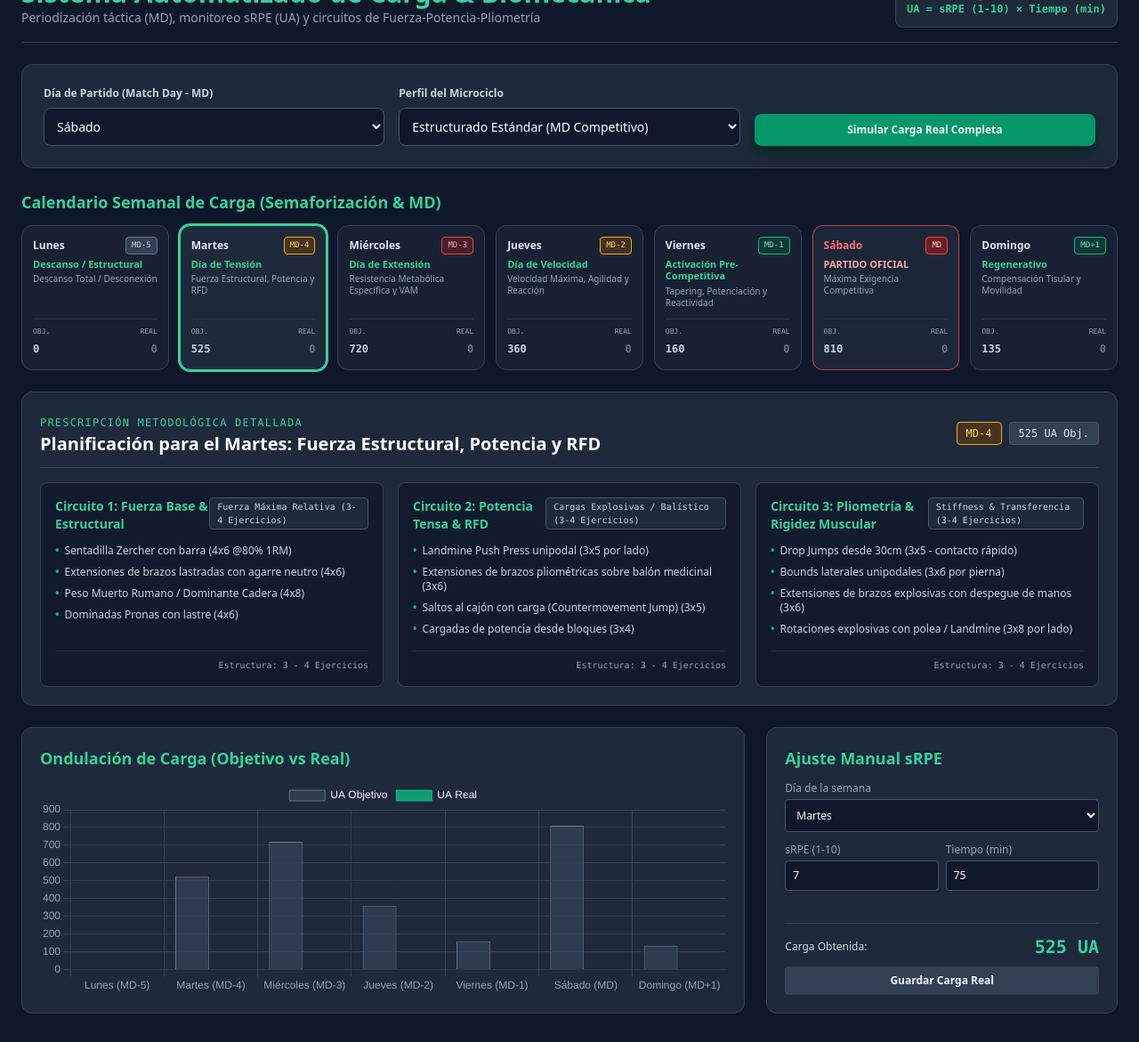
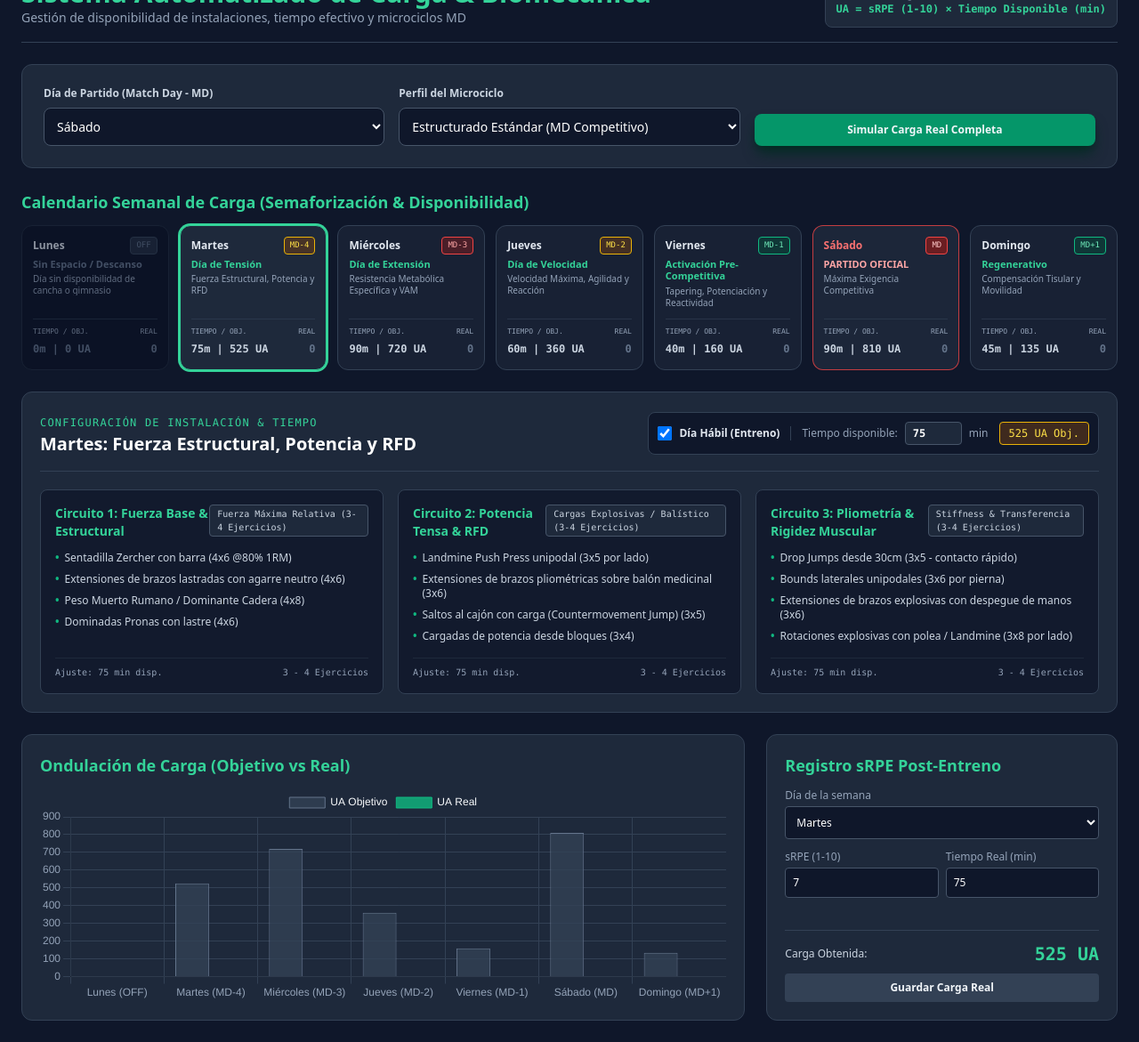
Before and after one commit to patriciocora1991/planificacionautomatica, a plain HTML site: page index.html in a window 1280 px wide. Shown: the part 51-1222 px from the top of the page at 89% size. Drawn offline with nearby package versions, Linux system fonts and the light colour scheme.

Commit message:
Update index.html

```diff
--- a/index.html
+++ b/index.html
@@ -3,7 +3,7 @@
 <head>
     <meta charset="UTF-8">
     <meta name="viewport" content="width=device-width, initial-scale=1.0">
-    <title>Planificador de Rendimiento - Carga, Fuerza & Metodología MD</title>
+    <title>Planificador de Rendimiento - Control de Espacio, Tiempo & UA</title>
     <script src="https://cdn.tailwindcss.com"></script>
     <script src="https://cdn.jsdelivr.net/npm/chart.js"></script>
 </head>
@@ -15,15 +15,15 @@
         <header class="border-b border-slate-700 pb-4 flex flex-col md:flex-row justify-between items-start md:items-center gap-4">
             <div>
                 <h1 class="text-2xl md:text-3xl font-bold text-emerald-400">Sistema Automatizado de Carga & Biomecánica</h1>
-                <p class="text-slate-400 text-xs md:text-sm">Periodización táctica (MD), monitoreo sRPE (UA) y circuitos de Fuerza-Potencia-Pliometría</p>
+                <p class="text-slate-400 text-xs md:text-sm">Gestión de disponibilidad de instalaciones, tiempo efectivo y microciclos MD</p>
             </div>
             <div class="bg-slate-800 p-3 rounded-lg border border-slate-700 font-mono text-xs">
                 <span class="text-slate-400 block">Fórmula Carga Interna:</span>
-                <span class="text-emerald-400 font-bold">UA = sRPE (1-10) × Tiempo (min)</span>
+                <span class="text-emerald-400 font-bold">UA = sRPE (1-10) × Tiempo Disponible (min)</span>
             </div>
         </header>
 
-        <!-- Panel de Control -->
+        <!-- Panel de Control Principal -->
         <section class="bg-slate-800 p-4 md:p-6 rounded-xl border border-slate-700 grid grid-cols-1 md:grid-cols-3 gap-4">
             <div>
                 <label class="block text-xs font-semibold text-slate-300 mb-2">Día de Partido (Match Day - MD)</label>
@@ -54,28 +54,41 @@
 
         <!-- Vista de Calendario Semanal (Lunes a Domingo) -->
         <section>
-            <h2 class="text-lg font-bold mb-3 text-emerald-400">Calendario Semanal de Carga (Semaforización & MD)</h2>
+            <h2 class="text-lg font-bold mb-3 text-emerald-400">Calendario Semanal de Carga (Semaforización & Disponibilidad)</h2>
             <div id="calendarGrid" class="grid grid-cols-1 md:grid-cols-2 lg:grid-cols-7 gap-3">
                 <!-- Generación Dinámica de Tarjetas -->
             </div>
         </section>
 
-        <!-- Detalle Específico de Contenidos: Circuitos de Fuerza, Velocidad y Resistencia -->
-        <section class="bg-slate-800 p-5 rounded-xl border border-slate-700 space-y-4">
-            <div class="flex flex-col md:flex-row justify-between items-start md:items-center border-b border-slate-700 pb-3 gap-2">
+        <!-- Modificador Específico del Día & Circuitos -->
+        <section class="bg-slate-800 p-5 rounded-xl border border-slate-700 space-y-5">
+
+            <!-- Barra de Selección y Ajuste de Disponibilidad/Tiempo -->
+            <div class="flex flex-col lg:flex-row justify-between items-start lg:items-center border-b border-slate-700 pb-4 gap-4">
                 <div>
-                    <span class="text-xs font-mono text-emerald-400 uppercase tracking-widest">Prescripción Metodológica Detallada</span>
+                    <span class="text-xs font-mono text-emerald-400 uppercase tracking-widest">Configuración de Instalación & Tiempo</span>
                     <h2 id="selectedDayTitle" class="text-xl font-bold text-white">Día Seleccionado: Martes (MD-4 Tensión)</h2>
                 </div>
-                <div class="flex gap-2">
-                    <span id="selectedDayPhaseBadge" class="px-2.5 py-1 text-xs font-mono rounded border bg-yellow-900/50 text-yellow-300 border-yellow-500">MD-4</span>
+
+                <!-- Opciones de Edición de Disponibilidad del Día -->
+                <div class="flex flex-wrap items-center gap-3 bg-slate-900 p-2.5 rounded-lg border border-slate-700">
+                    <label class="flex items-center cursor-pointer space-x-2 text-xs font-semibold">
+                        <input type="checkbox" id="dayActiveToggle" onchange="toggleSelectedDayActive()" class="w-4 h-4 text-emerald-600 rounded bg-slate-800 border-slate-600 focus:ring-emerald-500">
+                        <span id="toggleLabelText" class="text-slate-200">¿Se entrena este día?</span>
+                    </label>
+                    <div class="h-4 w-px bg-slate-700 hidden sm:block"></div>
+                    <div class="flex items-center space-x-2">
+                        <label class="text-xs text-slate-400">Tiempo disponible:</label>
+                        <input type="number" id="dayTimeInput" min="0" max="180" oninput="updateSelectedDayTime()" class="w-16 bg-slate-800 border border-slate-600 rounded px-2 py-1 text-xs text-white font-mono font-bold">
+                        <span class="text-xs text-slate-400">min</span>
+                    </div>
                     <span id="selectedDayUABadge" class="px-2.5 py-1 text-xs font-mono rounded border bg-slate-700 text-slate-200 border-slate-600">525 UA Obj.</span>
                 </div>
             </div>
 
             <!-- Grilla de los 3 Circuitos Específicos -->
             <div id="circuitsContainer" class="grid grid-cols-1 lg:grid-cols-3 gap-4">
-                <!-- Se llena dinámicamente con los 3 circuitos según el día seleccionado -->
+                <!-- Contenidos dinámicos -->
             </div>
         </section>
 
@@ -91,7 +104,7 @@
 
             <div class="bg-slate-800 p-5 rounded-xl border border-slate-700 flex flex-col justify-between space-y-4">
                 <div>
-                    <h2 class="text-lg font-semibold mb-3 text-emerald-400">Ajuste Manual sRPE</h2>
+                    <h2 class="text-lg font-semibold mb-3 text-emerald-400">Registro sRPE Post-Entreno</h2>
                     <div class="space-y-3">
                         <div>
                             <label class="block text-xs text-slate-400 mb-1">Día de la semana</label>
@@ -103,7 +116,7 @@
                                 <input type="number" id="rpeInput" min="1" max="10" value="7" class="w-full bg-slate-900 border border-slate-600 rounded p-2 text-xs text-white">
                             </div>
                             <div>
-                                <label class="block text-xs text-slate-400 mb-1">Tiempo (min)</label>
+                                <label class="block text-xs text-slate-400 mb-1">Tiempo Real (min)</label>
                                 <input type="number" id="timeInput" min="0" max="180" value="75" class="w-full bg-slate-900 border border-slate-600 rounded p-2 text-xs text-white">
                             </div>
                         </div>
@@ -127,12 +140,11 @@
 
     <script>
         const daysOfWeek = ["Lunes", "Martes", "Miércoles", "Jueves", "Viernes", "Sábado", "Domingo"];
-        let selectedDayIndex = 1; // Martes por defecto
+        let selectedDayIndex = 1;
 
-        // Base de Datos Metodológica Actualizada
         const mdProfiles = {
             "MD": {
-                name: "MD", phaseLabel: "PARTIDO OFICIAL", status: "🔴 Rojo", badgeColor: "bg-red-900/80 text-red-200 border-red-500", targetRPE: 9, targetTime: 90, focus: "Máxima Exigencia Competitiva",
+                name: "MD", phaseLabel: "PARTIDO OFICIAL", status: "🔴 Rojo", badgeColor: "bg-red-900/80 text-red-200 border-red-500", targetRPE: 9, defaultTime: 90, focus: "Máxima Exigencia Competitiva",
                 circuits: [
                     { title: "Bloque A: Calentamiento Específico", type: "Activación Neuromuscular", items: ["Movilidad dinámica global & Potenciación Post-Activación (PAP)", "Extensiones de brazos explosivas sin carga (2x5)", "Aceleraciones progresivas vectoriales (3x15m)"] },
                     { title: "Bloque B: Estímulo Competitivo", type: "Partido Oficial", items: ["90 Minutos de juego continuo / sustituciones", "Demandas de alta intensidad y desaceleraciones", "Registros con GPS y sRPE al finalizar"] },
@@ -140,7 +152,7 @@
                 ]
             },
             "MD+1": {
-                name: "MD+1", phaseLabel: "Regenerativo", status: "🟩 Verde", badgeColor: "bg-emerald-900/50 text-emerald-300 border-emerald-500", targetRPE: 3, targetTime: 45, focus: "Compensación Tisular y Movilidad",
+                name: "MD+1", phaseLabel: "Regenerativo", status: "🟩 Verde", badgeColor: "bg-emerald-900/50 text-emerald-300 border-emerald-500", targetRPE: 3, defaultTime: 45, focus: "Compensación Tisular y Movilidad",
                 circuits: [
                     { title: "Circuito 1: Movilidad & Flexibilidad", type: "Regenerativo", items: ["Movilidad articulada de cadera y tobillo (3x10)", "Extensiones de brazos isométricas ligeras (3x15s en apoyo)", "Liberación miofascial con FOAM roller (10 min)"] },
                     { title: "Circuito 2: Core & Estabilidad", type: "Isometría & Salud Articular", items: ["Plancha frontal con anti-extensión (3x30s)", "Bird-Dog con pausa isométrica (3x8 por lado)", "Pallof Press dinámico con banda (3x10 por lado)"] },
@@ -148,7 +160,7 @@
                 ]
             },
             "MD-5": {
-                name: "MD-5", phaseLabel: "Descanso / Estructural", status: "🟩 Verde", badgeColor: "bg-slate-700 text-slate-300 border-slate-500", targetRPE: 0, targetTime: 0, focus: "Descanso Total / Desconexión",
+                name: "MD-5", phaseLabel: "Descanso / Estructural", status: "🟩 Verde", badgeColor: "bg-slate-700 text-slate-300 border-slate-500", targetRPE: 0, defaultTime: 0, focus: "Descanso Total / Desconexión",
                 circuits: [
                     { title: "Circuito 1: Descanso Pasivo", type: "Sin Carga", items: ["Descanso biológico total", "Sueño reparador e higiene del descanso"] },
                     { title: "Circuito 2: Nutrición & Hidratación", type: "Recuperación Biológica", items: ["Carga de carbohidratos de bajo índice glucémico", "Balance hídrico diario adecuado"] },
@@ -156,7 +168,7 @@
                 ]
             },
             "MD-4": {
-                name: "MD-4", phaseLabel: "Día de Tensión", status: "🟨 Amarillo", badgeColor: "bg-yellow-900/50 text-yellow-300 border-yellow-500", targetRPE: 7, targetTime: 75, focus: "Fuerza Estructural, Potencia y RFD",
+                name: "MD-4", phaseLabel: "Día de Tensión", status: "🟨 Amarillo", badgeColor: "bg-yellow-900/50 text-yellow-300 border-yellow-500", targetRPE: 7, defaultTime: 75, focus: "Fuerza Estructural, Potencia y RFD",
                 circuits: [
                     { title: "Circuito 1: Fuerza Base & Estructural", type: "Fuerza Máxima Relativa (3-4 Ejercicios)", items: ["Sentadilla Zercher con barra (4x6 @80% 1RM)", "Extensiones de brazos lastradas con agarre neutro (4x6)", "Peso Muerto Rumano / Dominante Cadera (4x8)", "Dominadas Pronas con lastre (4x6)"] },
                     { title: "Circuito 2: Potencia Tensa & RFD", type: "Cargas Explosivas / Balístico (3-4 Ejercicios)", items: ["Landmine Push Press unipodal (3x5 por lado)", "Extensiones de brazos pliométricas sobre balón medicinal (3x6)", "Saltos al cajón con carga (Countermovement Jump) (3x5)", "Cargadas de potencia desde bloques (3x4)"] },
@@ -164,7 +176,7 @@
                 ]
             },
             "MD-3": {
-                name: "MD-3", phaseLabel: "Día de Extensión", status: "🔴 Rojo", badgeColor: "bg-red-900/50 text-red-300 border-red-500", targetRPE: 8, targetTime: 90, focus: "Resistencia Metabólica Específica y VAM",
+                name: "MD-3", phaseLabel: "Día de Extensión", status: "🔴 Rojo", badgeColor: "bg-red-900/50 text-red-300 border-red-500", targetRPE: 8, defaultTime: 90, focus: "Resistencia Metabólica Específica y VAM",
                 circuits: [
                     { title: "Circuito 1: Resistencia metabólica - SSG", type: "Juegos Reducidos Grandes (Espacio Amplio)", items: ["SSG 8v8 a espacio real (4 bloques de 6 min)", "Enfoque en desplazamientos de alta distancia total", "Transiciones ofensivas y defensivas continuas"] },
                     { title: "Circuito 2: HIIT Intermitente VAM", type: "Capacidad Aeróbica de Alta Intensidad", items: ["Microintervalos 15'' x 15'' al 110% VAM (2 series de 8 min)", "Cambios de dirección de 180° cada 15 segundos", "Extensiones de brazos intermitentes entre bloques (3x10 neutras)"] },
@@ -172,7 +184,7 @@
                 ]
             },
             "MD-2": {
-                name: "MD-2", phaseLabel: "Día de Velocidad", status: "🟨 Amarillo", badgeColor: "bg-yellow-900/50 text-yellow-300 border-yellow-500", targetRPE: 6, targetTime: 60, focus: "Velocidad Máxima, Agilidad y Reacción",
+                name: "MD-2", phaseLabel: "Día de Velocidad", status: "🟨 Amarillo", badgeColor: "bg-yellow-900/50 text-yellow-300 border-yellow-500", targetRPE: 6, defaultTime: 60, focus: "Velocidad Máxima, Agilidad y Reacción",
                 circuits: [
                     { title: "Circuito 1: Aceleración & Mecánica de Sprint", type: "Velocidad Lineal & Vectorial", items: ["Salidas desde diferentes posiciones (3x10m)", "Sprints con trineo de arrastre ligero (10% peso corp.) (4x15m)", "Extensiones de brazos plio-reactivas con palmada (3x5)"] },
                     { title: "Circuito 2: Velocidad Máxima & VAM Pico", type: "VMax & Espacio Abierto", items: ["Flying Sprints: 10m de aceleración + 20m al 100% VMax (4 repeticiones)", "Curved running (Sprints en curva) (3x20m)", "Saltos monopodales continuos de baja respuesta (Hops) (3x8 por pierna)"] },
@@ -180,7 +192,7 @@
                 ]
             },
             "MD-1": {
-                name: "MD-1", phaseLabel: "Activación Pre-Competitiva", status: "🟩 Verde", badgeColor: "bg-emerald-900/50 text-emerald-300 border-emerald-500", targetRPE: 4, targetTime: 40, focus: "Tapering, Potenciación y Reactividad",
+                name: "MD-1", phaseLabel: "Activación Pre-Competitiva", status: "🟩 Verde", badgeColor: "bg-emerald-900/50 text-emerald-300 border-emerald-500", targetRPE: 4, defaultTime: 40, focus: "Tapering, Potenciación y Reactividad",
                 circuits: [
                     { title: "Circuito 1: Activación Neuromuscular Corta", type: "PAP & Reactividad", items: ["Extensiones de brazos explosivas con banda elástica (3x4)", "Lanzamientos de balón medicinal sobre cabeza (3x5)", "Saltos verticales con pausas cortas (3x3)"] },
                     { title: "Circuito 2: Velocidad de Reacción Específica", type: "Sprints Cortos & Táctica", items: ["Aceleraciones ultra-cortas (0 a 5 metros) (4 repeticiones)", "Acciones tácticas a balón parado / ABP", "Rondos de alta velocidad de circulación de balón"] },
@@ -228,12 +240,15 @@
                 else phaseKey = "MD-5";
 
                 const profile = mdProfiles[phaseKey];
-                const calcTargetUA = Math.round((profile.targetRPE * profile.targetTime) * goalMultiplier);
+                const isTrainableDay = phaseKey !== "MD-5";
+                const initialTime = Math.round(profile.defaultTime * goalMultiplier);
+                const calcTargetUA = isTrainableDay ? Math.round(profile.targetRPE * initialTime) : 0;
 
                 currentWeekData.push({
                     dayIndex: i,
                     day: daysOfWeek[i],
                     isMD: diff === 0,
+                    isTrainable: isTrainableDay, // Toggle si se entrena o no
                     phaseKey: phaseKey,
                     phaseLabel: profile.phaseLabel,
                     status: profile.status,
@@ -241,7 +256,7 @@
                     focus: profile.focus,
                     circuits: profile.circuits,
                     targetRPE: profile.targetRPE,
-                    targetTime: profile.targetTime,
+                    availableTime: initialTime,
                     targetUA: calcTargetUA,
                     actualUA: 0
                 });
@@ -263,7 +278,9 @@
 
                 card.onclick = () => selectDayForView(idx);
 
-                card.className = `rounded-xl border p-3 flex flex-col justify-between cursor-pointer transition-all ${
+                let opacityStyle = d.isTrainable ? '' : 'opacity-60 bg-slate-950/40 border-slate-800';
+
+                card.className = `rounded-xl border p-3 flex flex-col justify-between cursor-pointer transition-all ${opacityStyle} ${
                     isSelected ? 'ring-2 ring-emerald-400 border-emerald-400 bg-slate-800' :
                     isMatch ? 'bg-slate-800/90 border-red-500/80 hover:border-red-400' : 'bg-slate-800/60 border-slate-700 hover:border-slate-500'
                 }`;
@@ -272,18 +289,20 @@
                     <div>
                         <div class="flex justify-between items-center mb-1">
                             <span class="font-bold text-xs ${isMatch ? 'text-red-400' : 'text-slate-200'}">${d.day}</span>
-                            <span class="text-[9px] px-1.5 py-0.5 rounded font-mono border ${d.badgeColor}">${d.phaseKey}</span>
+                            <span class="text-[9px] px-1.5 py-0.5 rounded font-mono border ${d.isTrainable ? d.badgeColor : 'bg-slate-800 text-slate-500 border-slate-700'}">
+                                ${d.isTrainable ? d.phaseKey : 'OFF'}
+                            </span>
                         </div>
-                        <span class="text-[11px] font-semibold block leading-tight ${isMatch ? 'text-red-300 font-bold uppercase' : 'text-emerald-400'}">
-                            ${d.phaseLabel}
+                        <span class="text-[11px] font-semibold block leading-tight ${!d.isTrainable ? 'text-slate-500' : isMatch ? 'text-red-300 font-bold uppercase' : 'text-emerald-400'}">
+                            ${d.isTrainable ? d.phaseLabel : 'Sin Espacio / Descanso'}
                         </span>
-                        <span class="text-[10px] text-slate-400 block leading-tight mt-1 line-clamp-2">${d.focus}</span>
+                        <span class="text-[10px] text-slate-400 block leading-tight mt-1 line-clamp-2">${d.isTrainable ? d.focus : 'Día sin disponibilidad de cancha o gimnasio'}</span>
                     </div>
 
                     <div class="mt-3 pt-2 border-t border-slate-700/60 font-mono flex justify-between items-end">
                         <div>
-                            <span class="text-[8px] text-slate-400 block">OBJ.</span>
-                            <span class="text-xs font-bold text-slate-300">${d.targetUA}</span>
+                            <span class="text-[8px] text-slate-400 block">TIEMPO / OBJ.</span>
+                            <span class="text-xs font-bold ${d.isTrainable ? 'text-slate-300' : 'text-slate-500'}">${d.availableTime}m | ${d.targetUA} UA</span>
                         </div>
                         <div class="text-right">
                             <span class="text-[8px] text-slate-400 block">REAL</span>
@@ -299,16 +318,30 @@
             selectedDayIndex = dayIdx;
             const data = currentWeekData[dayIdx];
 
-            document.getElementById("selectedDayTitle").textContent = `Planificación para el ${data.day}: ${data.focus}`;
-            document.getElementById("selectedDayPhaseBadge").textContent = data.phaseKey;
-            document.getElementById("selectedDayPhaseBadge").className = `px-2.5 py-1 text-xs font-mono rounded border ${data.badgeColor}`;
+            document.getElementById("selectedDayTitle").textContent = `${data.day}: ${data.isTrainable ? data.focus : 'Día de Descanso / Sin Espacio'}`;
+            document.getElementById("dayActiveToggle").checked = data.isTrainable;
+            document.getElementById("toggleLabelText").textContent = data.isTrainable ? "Día Hábil (Entreno)" : "Día Cancelado / Sin Espacio";
+
+            const timeInput = document.getElementById("dayTimeInput");
+            timeInput.value = data.availableTime;
+            timeInput.disabled = !data.isTrainable;
+
             document.getElementById("selectedDayUABadge").textContent = `${data.targetUA} UA Obj.`;
+            document.getElementById("selectedDayUABadge").className = `px-2.5 py-1 text-xs font-mono rounded border ${data.isTrainable ? data.badgeColor : 'bg-slate-800 text-slate-500 border-slate-700'}`;
 
-            // Renderizar los 3 circuitos en tarjetas independientes
             const container = document.getElementById("circuitsContainer");
             container.innerHTML = "";
 
-            data.circuits.forEach((c, cIdx) => {
+            if (!data.isTrainable) {
+                container.innerHTML = `
+                    <div class="lg:col-span-3 bg-slate-900/50 border border-slate-800 rounded-lg p-8 text-center space-y-2">
+                        <span class="text-2xl">🚫</span>
+                        <h3 class="text-base font-bold text-slate-400">Sin Sesión Programada para este Día</h3>
+                        <p class="text-xs text-slate-500 max-w-md mx-auto">Has marcado este día como no entrenable por falta de espacio en el club o descanso programado. La carga objetivo se ajustó automáticamente a 0 UA.</p>
+                    </div>
+                `;
+            } else {
+                data.circuits.forEach((c) => {
                     const circCard = document.createElement("div");
                     circCard.className = "bg-slate-900/80 border border-slate-700 rounded-lg p-4 flex flex-col justify-between";
 
@@ -327,25 +360,57 @@
                                 `).join('')}
                             </ul>
                         </div>
-                    <div class="mt-4 pt-2 border-t border-slate-800 text-[10px] text-slate-400 font-mono text-right">
-                        Estructura: 3 - 4 Ejercicios
+                        <div class="mt-4 pt-2 border-t border-slate-800 text-[10px] text-slate-400 font-mono flex justify-between">
+                            <span>Ajuste: ${data.availableTime} min disp.</span>
+                            <span>3 - 4 Ejercicios</span>
                         </div>
                     `;
                     container.appendChild(circCard);
                 });
+            }
 
-            // Sincronizar select e inputs de la calculadora
             document.getElementById("calcDaySelect").value = dayIdx;
             document.getElementById("rpeInput").value = data.targetRPE;
-            document.getElementById("timeInput").value = data.targetTime;
-            document.getElementById("calculatedUA").textContent = `${data.targetRPE * data.targetTime} UA`;
+            document.getElementById("timeInput").value = data.availableTime;
+            document.getElementById("calculatedUA").textContent = `${data.targetRPE * data.availableTime} UA`;
 
             renderCalendarGrid();
         }
 
+        function toggleSelectedDayActive() {
+            const data = currentWeekData[selectedDayIndex];
+            data.isTrainable = document.getElementById("dayActiveToggle").checked;
+
+            if (!data.isTrainable) {
+                data.targetUA = 0;
+            } else {
+                data.targetUA = Math.round(data.targetRPE * data.availableTime);
+            }
+
+            selectDayForView(selectedDayIndex);
+            renderChart();
+        }
+
+        function updateSelectedDayTime() {
+            const data = currentWeekData[selectedDayIndex];
+            const newTime = parseInt(document.getElementById("dayTimeInput").value) || 0;
+
+            data.availableTime = newTime;
+            if (data.isTrainable) {
+                data.targetUA = Math.round(data.targetRPE * newTime);
+            }
+
+            document.getElementById("selectedDayUABadge").textContent = `${data.targetUA} UA Obj.`;
+            document.getElementById("timeInput").value = newTime;
+            document.getElementById("calculatedUA").textContent = `${(parseInt(document.getElementById("rpeInput").value) || 0) * newTime} UA`;
+
+            renderCalendarGrid();
+            renderChart();
+        }
+
         function renderChart() {
             const ctx = document.getElementById('uaChart').getContext('2d');
-            const labels = currentWeekData.map(d => `${d.day} (${d.phaseKey})`);
+            const labels = currentWeekData.map(d => `${d.day} (${d.isTrainable ? d.phaseKey : 'OFF'})`);
             const targetData = currentWeekData.map(d => d.targetUA);
             const actualData = currentWeekData.map(d => d.actualUA);
 
@@ -412,8 +477,12 @@
 
         function simulateAllRealUA() {
             currentWeekData.forEach(d => {
+                if (!d.isTrainable) {
+                    d.actualUA = 0;
+                } else {
                     const factor = d.targetUA === 0 ? 0 : (0.92 + Math.random() * 0.12);
                     d.actualUA = Math.round(d.targetUA * factor);
+                }
             });
             renderCalendarGrid();
             renderChart();
```
Lines whose indentation alone changed are shown as unchanged.
